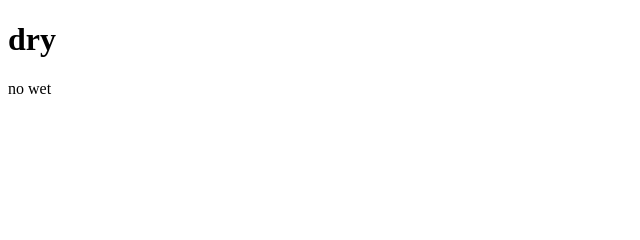
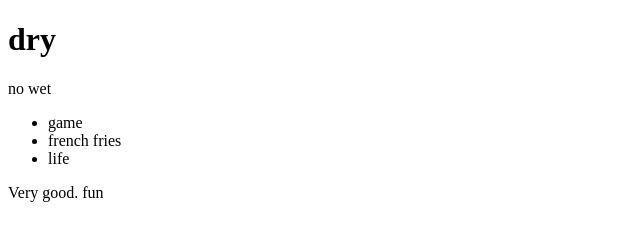
Before and after one commit to creepersreaper/introintrowebwebdevdev, a plain HTML site: page index.html in a window 1280 px wide. Shown: the whole page, without its empty margins (0-640 px from the left). Drawn offline with Linux system fonts and the light colour scheme.

Commit message:
list added
update xindex

```diff
--- a/index.html
+++ b/index.html
@@ -9,5 +9,21 @@
 <body>
     <h1>dry</h1>
     <p>no wet</p>
+    <ul>
+        <li>
+            game
+        </li>
+        <li>
+           french fries
+        </li>
+
+        <li>
+            life
+        </li>
+
+    </ul>
+    <p>
+        Very good. fun
+    </p>
 </body>
 </html>
```
